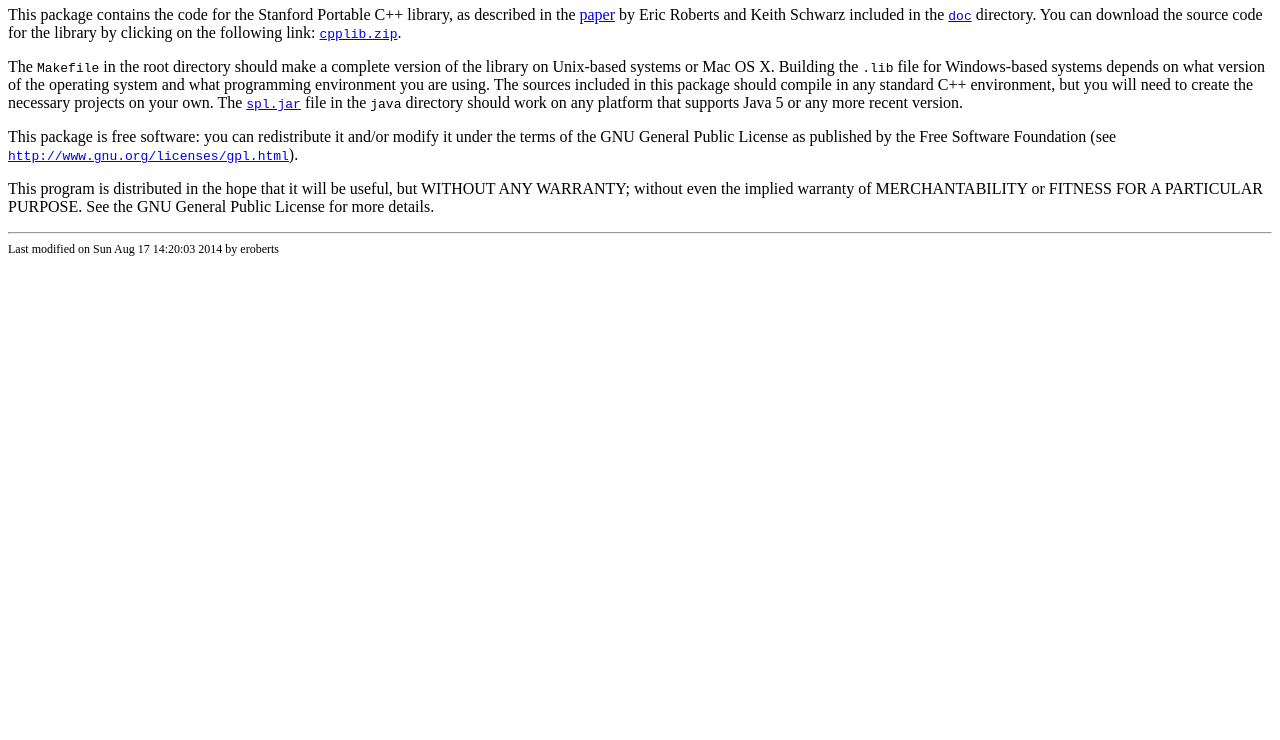
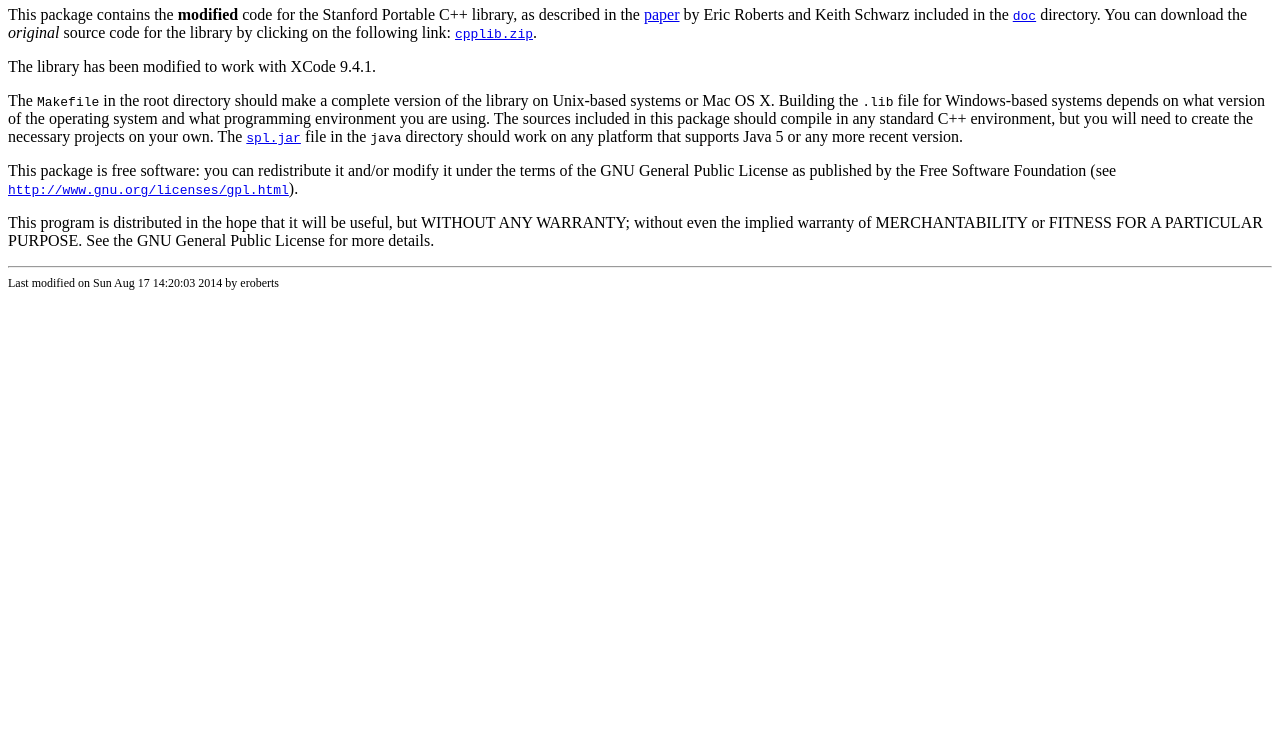
Before and after one commit to dougie181/cs106b_cpplib, a plain HTML site: page index.html in a window 1280 px wide. Shown: the part 60-800 px from the top of the page. Drawn offline with Linux system fonts and the light colour scheme.

Commit message:
Update index.html
added a short explanation about the library and mods.

```diff
--- a/index.html
+++ b/index.html
@@ -4,12 +4,13 @@
 </head>
 <body>
 <h1>The Stanford Portable Library for C++</h1>
-<p>This package contains the code for the Stanford Portable C++ library,
+  <p>This package contains the <b>modified</b> code for the Stanford Portable C++ library,
 as described in the <a href="doc/PortableGraphicsLibrary.pdf">paper</a>
 by Eric Roberts and Keith Schwarz included in the
 <a href="doc/index.html"><code>doc</code></a> directory.
-You can download the source code for the library by clicking on the
+    You can download the <i>original</i> source code for the library by clicking on the
 following link: <a href="cpplib.zip"><code>cpplib.zip</code></a>.
+  <p>The library has been modified to work with XCode 9.4.1.</p>
 
 <p>The <code>Makefile</code> in the root directory should make a complete
 version of the library on Unix-based systems or Mac OS X.
```
